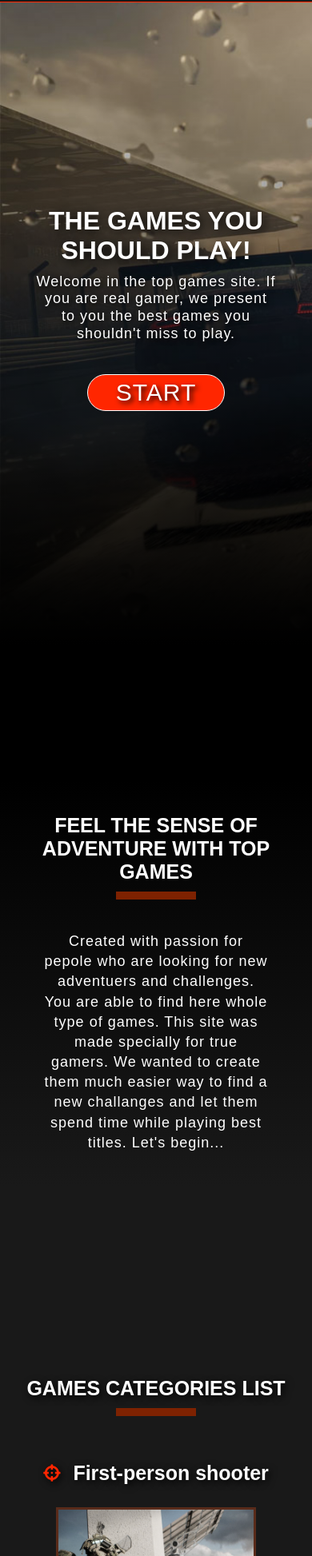
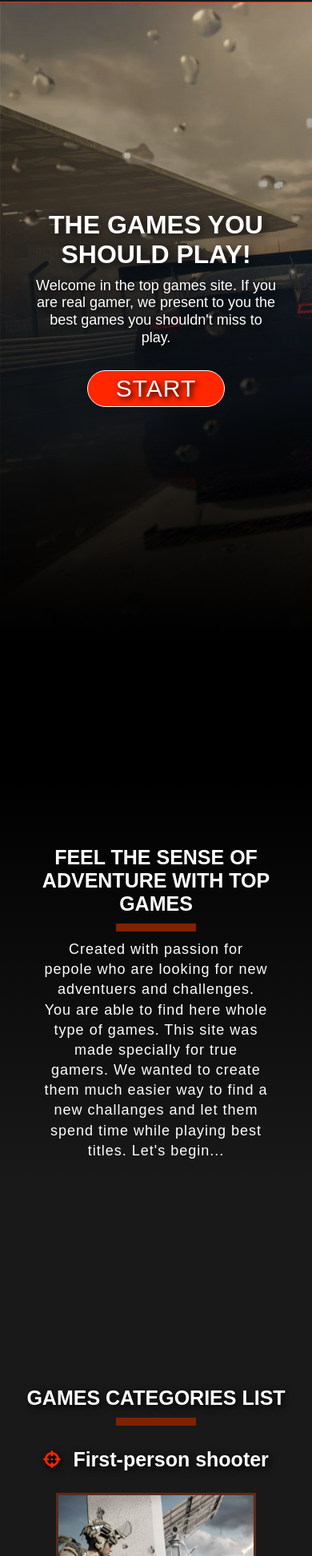
Before and after one commit to JanekZ95/top-games, a plain HTML site: page index.html in a window 390 px wide. Shown: the part 54-2000 px from the top of the page at 80% size. Drawn offline with Linux system fonts and the light colour scheme; files whose address does not match are found by name.

Commit message:
Update style.css

```diff
--- a/style.css
+++ b/style.css
@@ -53,6 +53,7 @@ html {
 
 .menu li a {
 	display: block;
+	transition: 0.5s;
 }
 
 .menu li a.border {
@@ -243,7 +244,6 @@ html {
 	font-size: 20px;
 	width: 700px;
 	text-align: center;
-	letter-spacing: 1px;
 	text-shadow: 0.1em 0.1em 0.4em black;
 }
 
@@ -269,13 +269,17 @@ html {
 }
 
 @media (max-width: 868px) {
+	.welcome-text a {
+		margin-top: 0;
+	}
+
 	.welcome-text h1 {
-		font-size: 42px;
+		font-size: 35px;
 		width: 500px;
 	}
 
 	.welcome-text p {
-		font-size: 17px;
+		font-size: 18px;
 		width: 460px;
 	}
 }
@@ -342,13 +346,16 @@ html {
 		height: 100vh;
 	}
 	.about h2 {
-		font-size: 42px;
+		margin-top: 50px;
+		font-size: 32px;
 		width: 500px;
 	}
 
 	.about p {
-		font-size: 20px;
+		font-size: 18px;
 		width: 460px;
+		line-height: 1.5;
+		margin-top: 10px;
 	}
 
 	.border-underline {
@@ -515,10 +522,17 @@ html {
 
 	.game-list h4 {
 		font-size: 25px;
+		margin-top: 0;
 	}
 
 	.border-underline {
 		width: 200px;
+	}
+
+	.game-list h2 {
+		margin-top: 80px;
+		font-size: 35px;
+		border-top: 2px solid #191919;
 	}
 }
 
@@ -631,6 +645,19 @@ textarea.contact-form-text {
 	}
 	.contact-form {
 		max-width: 600px;
+		height: 100%;
+	}
+
+	.contact-form-btn {
+		margin: 0px 0px 15px 0px;
+	}
+
+	.contact-section h1 {
+		margin-top: 50px;
+		font-size: 30px;
+	}
+
+	.contact-section {
 		height: 100%;
 	}
 }
```
